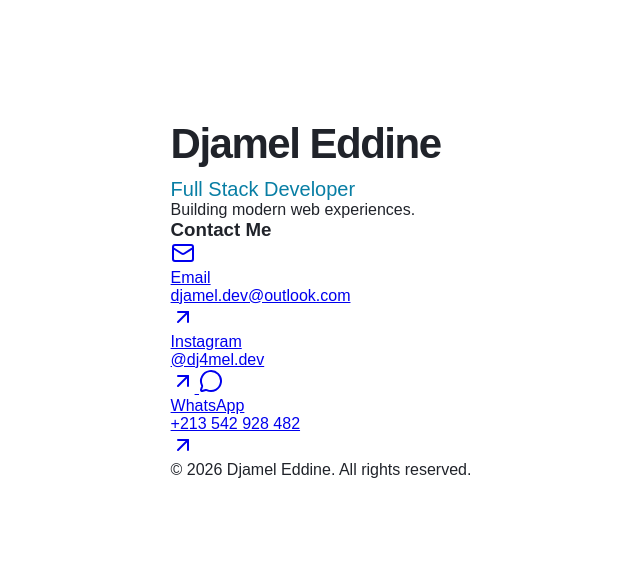
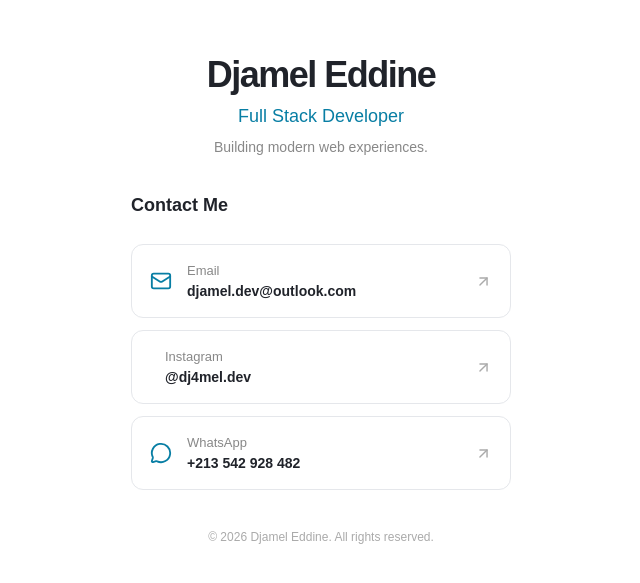
Before and after one commit to xmrfix/my-portfolio, a plain HTML site: page index.html in a window 1280 px wide. Shown: the part 101-684 px from the top of the page, without its empty margins (319-959 px from the left). Drawn offline with nearby package versions, Linux system fonts and the light colour scheme.

Commit message:
Refactor CSS styles for improved layout and design

```diff
--- a/style.css
+++ b/style.css
@@ -10,23 +10,101 @@ body {
     background: #ffffff;
     color: #20232a;
     min-height: 100vh;
-
     display: flex;
-    flex-direction: column;
     justify-content: center;
     align-items: center;
 }
 
+.container {
+    width: 100%;
+    max-width: 420px;
+    padding: 30px 20px;
+}
+
+.profile {
+    text-align: center;
+    margin-bottom: 40px;
+}
+
 h1 {
-    font-size: 42px;
+    font-size: 36px;
     font-weight: 700;
     letter-spacing: -1.5px;
-    color: #20232a;
     margin-bottom: 10px;
 }
 
 h2 {
-    font-size: 20px;
+    font-size: 18px;
     font-weight: 500;
     color: #087ea4;
 }
+
+.profile p {
+    color: #888;
+    font-size: 14px;
+    margin-top: 12px;
+}
+
+.contact h3 {
+    font-size: 18px;
+    margin-bottom: 16px;
+}
+
+.contact {
+    display: flex;
+    flex-direction: column;
+    gap: 12px;
+}
+
+.card {
+    display: flex;
+    align-items: center;
+    gap: 15px;
+    padding: 18px;
+    border: 1px solid #e5e7eb;
+    border-radius: 12px;
+    text-decoration: none;
+    color: #20232a;
+    transition: all 0.2s ease;
+}
+
+.card:hover {
+    border-color: #087ea4;
+    transform: translateY(-3px);
+    box-shadow: 0 5px 20px rgba(0, 0, 0, 0.05);
+}
+
+.card > svg:first-child {
+    width: 22px;
+    height: 22px;
+    color: #087ea4;
+}
+
+.card div {
+    flex: 1;
+}
+
+.card span {
+    display: block;
+    font-size: 13px;
+    color: #888;
+    margin-bottom: 5px;
+}
+
+.card p {
+    font-size: 14px;
+    font-weight: 600;
+}
+
+.card .arrow {
+    width: 17px;
+    height: 17px;
+    color: #aaa;
+}
+
+footer {
+    text-align: center;
+    margin-top: 40px;
+    font-size: 12px;
+    color: #aaa;
+}
```
